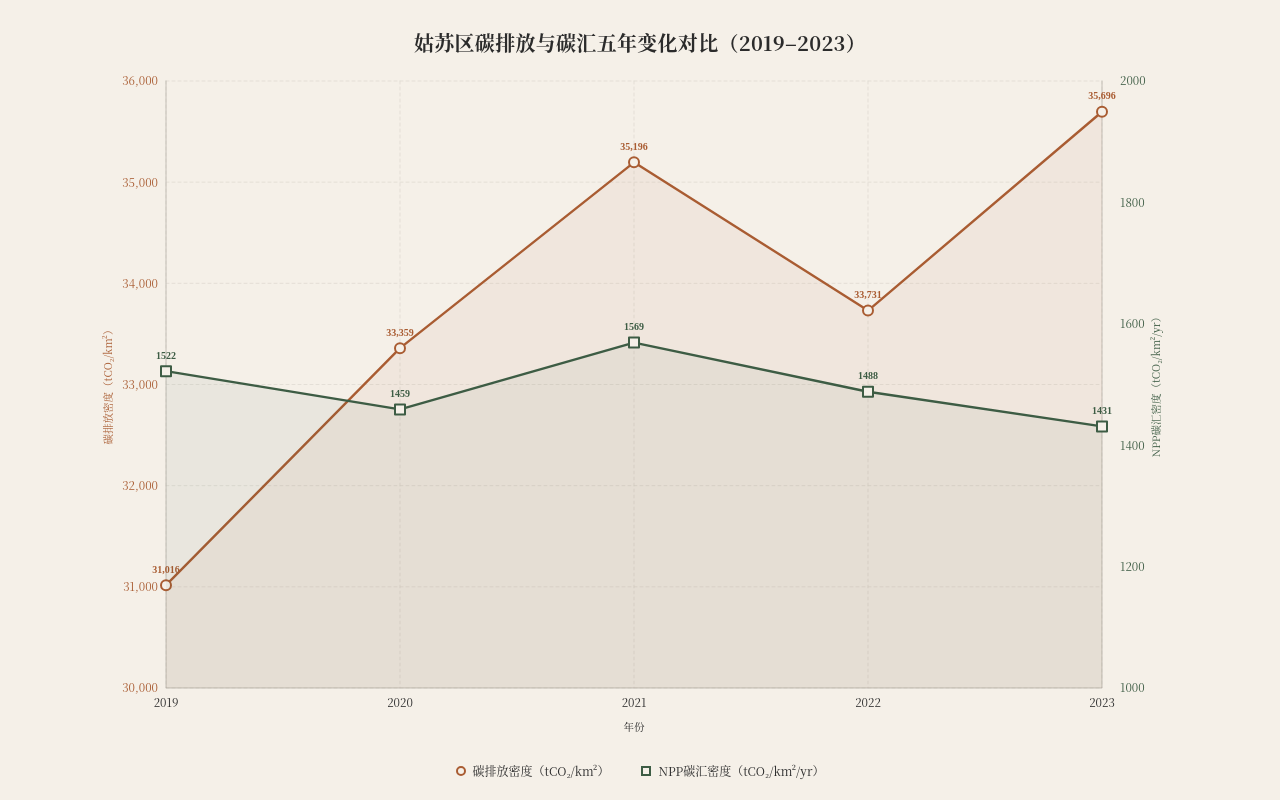
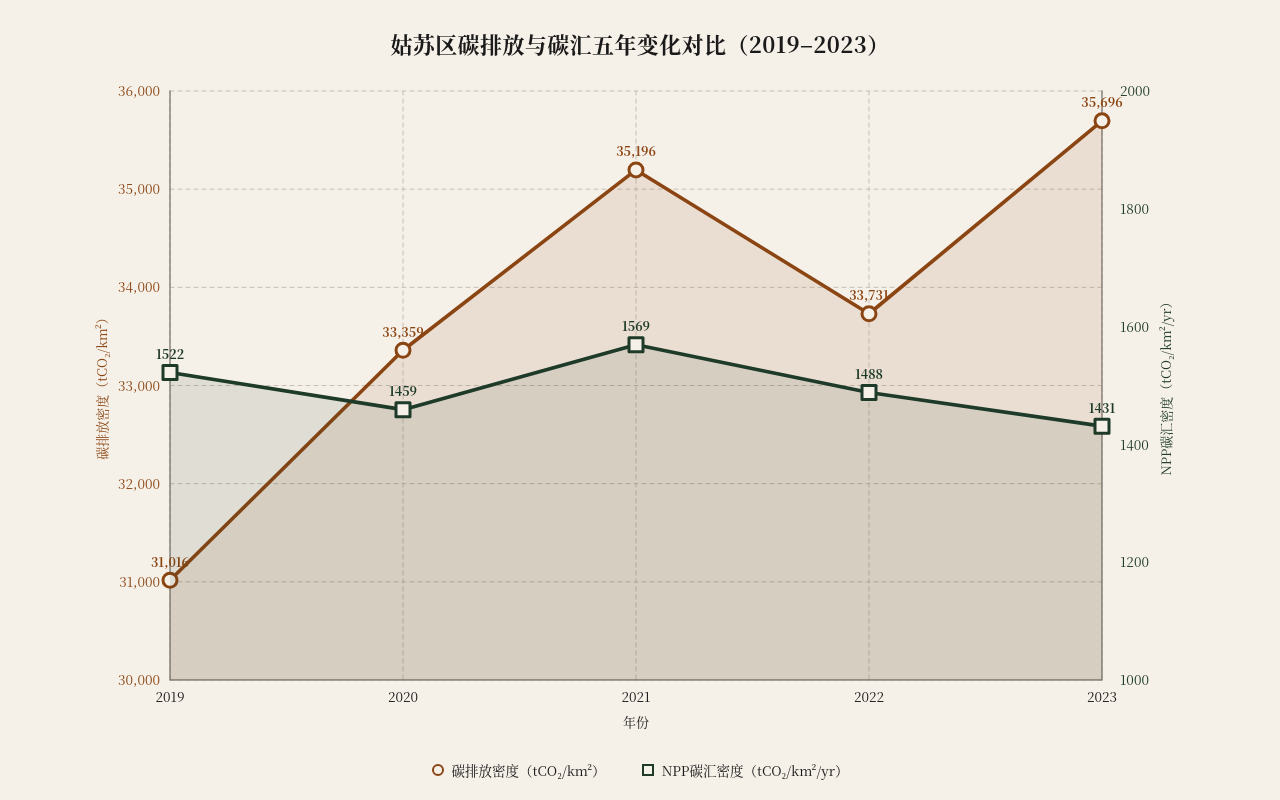
Before and after one commit to zhwal/zhwal_ersi, a website: page gusu-carbon-npp-chart/index.html in a window 1280 px wide. Drawn offline with Linux system fonts and the light colour scheme.

Commit message:
Increase Y-axis label spacing from tick marks

```diff
--- a/gusu-carbon-npp-chart/index.html
+++ b/gusu-carbon-npp-chart/index.html
@@ -7,13 +7,10 @@
 <style>
   :root {
     --bg: #F5F0E8;
-    --text: #2B2B2B;
-    --text-light: #6E6A63;
-    --grid: #D8D3CB;
-    --axis: #B8B3AB;
-    --carbon: #A95C32;
-    --npp: #3D5C44;
-    --tooltip-bg: rgba(43, 43, 43, 0.95);
+    --text: #1A1A1A;
+    --carbon: #8B4513;
+    --npp: #1E3A28;
+    --tooltip-bg: rgba(26, 26, 26, 0.95);
   }
   * { margin: 0; padding: 0; box-sizing: border-box; }
   html, body {
@@ -27,50 +24,55 @@
     overflow-x: hidden;
   }
   .title {
-    font-size: clamp(16px, 2.2vw, 20px); font-weight: 700; color: var(--text);
-    text-align: center; margin-bottom: 4px; letter-spacing: 0.3px;
+    font-size: clamp(18px, 2.5vw, 22px); font-weight: 700; color: var(--text);
+    text-align: center; margin-bottom: 8px; letter-spacing: 0.4px;
+    opacity: 0; transform: translateY(-8px);
+    animation: titleIn 0.7s 0.15s cubic-bezier(0.22, 0.61, 0.36, 1) forwards;
   }
-  .subtitle {
-    font-size: clamp(11px, 1.4vw, 12.5px); color: var(--text-light);
-    text-align: center; margin-bottom: 16px;
+  @keyframes titleIn {
+    to { opacity: 1; transform: translateY(0); }
   }
   .chart-wrap {
     position: relative; width: 100%; max-width: 1100px;
     flex: 1; min-height: 380px;
   }
   .legend-wrap {
-    display: flex; justify-content: center; gap: 32px; margin-top: 12px;
-    flex-shrink: 0;
+    display: flex; justify-content: center; gap: 36px; margin-top: 14px;
+    flex-shrink: 0; opacity: 0;
+    animation: legendIn 0.5s 1.5s cubic-bezier(0.22, 0.61, 0.36, 1) forwards;
+  }
+  @keyframes legendIn {
+    to { opacity: 1; }
   }
   .legend-item {
-    display: flex; align-items: center; gap: 7px; font-size: clamp(10.5px, 1.3vw, 12px);
-    color: var(--text); user-select: none;
+    display: flex; align-items: center; gap: 8px; font-size: clamp(12px, 1.5vw, 13.5px);
+    font-weight: 500; color: var(--text); user-select: none;
   }
   .legend-dot {
-    width: 10px; height: 10px; border-radius: 50%;
-    border: 2px solid; background: var(--bg);
+    width: 12px; height: 12px; border-radius: 50%;
+    border: 2.5px solid; background: var(--bg);
   }
   .legend-dot.carbon { border-color: var(--carbon); }
   .legend-dot.npp { border-color: var(--npp); }
   .legend-square {
-    width: 10px; height: 10px;
-    border: 2px solid var(--npp); background: var(--bg);
+    width: 12px; height: 12px;
+    border: 2.5px solid var(--npp); background: var(--bg);
   }
   canvas { display: block; width: 100%; height: 100%; }
   .tooltip {
     position: absolute; pointer-events: none; opacity: 0;
     background: var(--tooltip-bg); color: #fff;
-    border-radius: 4px; padding: 9px 13px; font-size: 12px;
-    line-height: 1.55; white-space: nowrap;
+    border-radius: 5px; padding: 10px 14px; font-size: 13px;
+    line-height: 1.6; white-space: nowrap;
     transform: translate(-50%, -112%);
-    transition: opacity 0.12s;
+    transition: opacity 0.15s;
     z-index: 10; font-family: "Noto Serif SC", "Source Han Serif SC", serif;
   }
   .tooltip::after {
     content: ''; position: absolute; bottom: -5px; left: 50%;
     transform: translateX(-50%);
-    border-left: 5px solid transparent; border-right: 5px solid transparent;
-    border-top: 5px solid var(--tooltip-bg);
+    border-left: 6px solid transparent; border-right: 6px solid transparent;
+    border-top: 6px solid var(--tooltip-bg);
   }
   .tooltip.show { opacity: 1; }
 </style>
@@ -106,34 +108,32 @@ const nppData    = [1522,  1459,  1569,  1488,  1431];
 // ============================================================
 // 样式配置
 // ============================================================
-const FONT_SERIF = '14px "Noto Serif SC", "Source Han Serif SC", "Noto Serif CJK SC", "Songti SC", SimSun, serif';
-const FONT_AXIS  = '11.5px "Noto Serif SC", "Source Han Serif SC", "Noto Serif CJK SC", "Songti SC", SimSun, serif';
-const FONT_LABEL = '10.5px "Noto Serif SC", "Source Han Serif SC", "Noto Serif CJK SC", "Songti SC", SimSun, serif';
-const FONT_TITLE = 'bold 20px "Noto Serif SC", "Source Han Serif SC", "Noto Serif CJK SC", "Songti SC", SimSun, serif';
+const FONT_AXIS   = '13.5px "Noto Serif SC", "Source Han Serif SC", "Noto Serif CJK SC", "Songti SC", SimSun, serif';
+const FONT_LABEL  = '13px "Noto Serif SC", "Source Han Serif SC", "Noto Serif CJK SC", "Songti SC", SimSun, serif';
+const FONT_POINT  = 'bold 12.5px "Noto Serif SC", "Source Han Serif SC", "Noto Serif CJK SC", "Songti SC", SimSun, serif';
 
 const COLORS = {
-  carbon: '#A95C32',
-  carbonFill: 'rgba(169, 92, 50, 0.06)',
-  npp: '#3D5C44',
-  nppFill: 'rgba(61, 92, 68, 0.06)',
-  grid: '#D8D3CB',
-  axis: '#B8B3AB',
-  text: '#2B2B2B',
-  textLight: '#6E6A63'
+  carbon:     '#8B4513',
+  carbonFill: 'rgba(139, 69, 19, 0.1)',
+  carbonGlow: 'rgba(139, 69, 19, 0.18)',
+  npp:        '#1E3A28',
+  nppFill:    'rgba(30, 58, 40, 0.1)',
+  nppGlow:    'rgba(30, 58, 40, 0.18)',
+  grid:       '#C5BFB5',
+  axis:       '#8C8780',
+  text:       '#1A1A1A',
+  hoverLine:  '#5A5550'
 };
 
-// 坐标轴范围 — 与原图一致
 const carbonRange = { min: 30000, max: 36000, step: 1000 };
 const nppRange    = { min: 1000,  max: 2000,  step: 200  };
 
-// 绘图区域边距 — 响应式缩放
-const PAD_BASE = { top: 20, right: 88, bottom: 62, left: 76 };
+const PAD_BASE = { top: 24, right: 88, bottom: 66, left: 80 };
 
 let W, H, plotL, plotR, plotT, plotB, PAD;
 let ctx, canvas, wrap, tooltip;
 let hoverIdx = -1;
-let animProgress = 0;
-let animTarget = 1;
+let animStart = 0;
 
 // ============================================================
 // 初始化
@@ -146,7 +146,8 @@ window.onload = function() {
 
   resize();
   bindEvents();
-  startAnim();
+  animStart = performance.now();
+  requestAnimationFrame(animLoop);
 };
 
 function resize() {
@@ -160,7 +161,6 @@ function resize() {
   canvas.style.height = H + 'px';
   ctx.setTransform(dpr, 0, 0, dpr, 0, 0);
 
-  // 根据宽度缩放边距
   const scale = Math.min(1, W / 920);
   PAD = {
     top:    PAD_BASE.top    * scale,
@@ -168,7 +168,6 @@ function resize() {
     bottom: PAD_BASE.bottom * scale,
     left:   PAD_BASE.left   * scale
   };
-
   plotL = PAD.left;
   plotR = W - PAD.right;
   plotT = PAD.top;
@@ -179,9 +178,8 @@ function bindEvents() {
   let raf;
   window.addEventListener('resize', () => {
     cancelAnimationFrame(raf);
-    raf = requestAnimationFrame(() => { resize(); draw(); });
+    raf = requestAnimationFrame(() => { resize(); draw(1); });
   });
-
   canvas.addEventListener('mousemove', onMouseMove);
   canvas.addEventListener('mouseleave', onMouseLeave);
 }
@@ -189,87 +187,104 @@ function bindEvents() {
 // ============================================================
 // 坐标转换
 // ============================================================
-function xOf(i) {
-  return plotL + (i / (YEARS.length - 1)) * (plotR - plotL);
-}
-function yCarbon(v) {
-  return plotB - ((v - carbonRange.min) / (carbonRange.max - carbonRange.min)) * (plotB - plotT);
-}
-function yNpp(v) {
-  return plotB - ((v - nppRange.min) / (nppRange.max - nppRange.min)) * (plotB - plotT);
+function xOf(i) { return plotL + (i / (YEARS.length - 1)) * (plotR - plotL); }
+function yCarbon(v) { return plotB - ((v - carbonRange.min) / (carbonRange.max - carbonRange.min)) * (plotB - plotT); }
+function yNpp(v) { return plotB - ((v - nppRange.min) / (nppRange.max - nppRange.min)) * (plotB - plotT); }
+
+// ============================================================
+// 缓动函数
+// ============================================================
+function easeOutCubic(t) { return 1 - Math.pow(1 - t, 3); }
+function easeOutBack(t) { const c1 = 1.70158; return 1 + (c1 + 1) * Math.pow(t - 1, 3) + c1 * Math.pow(t - 1, 2); }
+function easeOutElastic(t) {
+  if (t === 0 || t === 1) return t;
+  return Math.pow(2, -10 * t) * Math.sin((t - 1) * (2 * Math.PI) / 0.4) + 1;
 }
 
 // ============================================================
-// 动画
+// 多阶段动画系统
 // ============================================================
-function easeOutCubic(t) { return 1 - Math.pow(1 - t, 3); }
+// 阶段时间线 (ms)：
+//   0-400:    网格 + 轴线淡入
+//   300-900:  两条折线绘制
+//   700-1300: 数据点依次弹入
+//   1000-1400:数据标注依次淡入
+function animLoop(ts) {
+  const elapsed = ts - animStart;
+  const phase = Math.min(1, elapsed / 1500);
 
-function startAnim() {
-  animProgress = 0;
-  function step() {
-    animProgress += (animTarget - animProgress) * 0.07;
-    if (animTarget - animProgress < 0.002) animProgress = animTarget;
-    draw();
-    if (animProgress < animTarget) requestAnimationFrame(step);
+  // 网格 & 轴线 alpha
+  const gridAlpha = Math.min(1, elapsed / 400);
+  // 折线进度
+  const lineProg = easeOutCubic(clamp((elapsed - 300) / 600, 0, 1));
+  // 数据点进度 (逐个)
+  const pointBase = clamp((elapsed - 700) / 600, 0, 1);
+  // 标注进度
+  const labelBase = clamp((elapsed - 1000) / 400, 0, 1);
+
+  draw(gridAlpha, lineProg, pointBase, labelBase);
+
+  if (phase < 1) {
+    requestAnimationFrame(animLoop);
+  } else {
+    // 动画完成后保持最终状态
+    draw(1, 1, 1, 1);
   }
-  requestAnimationFrame(step);
 }
 
-// ============================================================
-// 绘图
-// ============================================================
-function draw() {
+function clamp(v, lo, hi) { return Math.max(lo, Math.min(hi, v)); }
+
+// 无动画重绘（resize / hover 时）
+function draw(gridAlpha, lineProg, pointBase, labelBase) {
   ctx.clearRect(0, 0, W, H);
 
-  const prog = easeOutCubic(animProgress);
-
-  drawGrid();
-  drawAxes();
-  drawAxisLabels();
-  drawCarbonLine(prog);
-  drawNppLine(prog);
+  drawGrid(gridAlpha);
+  drawAxes(gridAlpha);
+  drawAxisLabels(gridAlpha);
+  drawCarbonLine(lineProg, pointBase, labelBase);
+  drawNppLine(lineProg, pointBase, labelBase);
   drawHover();
 }
 
-function drawGrid() {
+function drawGrid(alpha) {
+  ctx.globalAlpha = alpha;
   ctx.strokeStyle = COLORS.grid;
-  ctx.lineWidth = 0.6;
-  ctx.setLineDash([3, 3]);
+  ctx.lineWidth = 1.0;
+  ctx.setLineDash([4, 4]);
 
-  // 水平网格线
   for (let v = carbonRange.min; v <= carbonRange.max; v += carbonRange.step) {
     const y = yCarbon(v);
     ctx.beginPath(); ctx.moveTo(plotL, y); ctx.lineTo(plotR, y); ctx.stroke();
   }
-
-  // 垂直网格线
   for (let i = 0; i < YEARS.length; i++) {
     const x = xOf(i);
     ctx.beginPath(); ctx.moveTo(x, plotT); ctx.lineTo(x, plotB); ctx.stroke();
   }
-
   ctx.setLineDash([]);
+  ctx.globalAlpha = 1;
 }
 
-function drawAxes() {
+function drawAxes(alpha) {
+  ctx.globalAlpha = alpha;
   ctx.strokeStyle = COLORS.axis;
-  ctx.lineWidth = 0.8;
-
-  // 左、下、右三条轴
+  ctx.lineWidth = 1.5;
   ctx.beginPath();
   ctx.moveTo(plotL, plotT); ctx.lineTo(plotL, plotB);
   ctx.lineTo(plotR, plotB); ctx.lineTo(plotR, plotT);
   ctx.stroke();
+  ctx.globalAlpha = 1;
 }
 
-function drawAxisLabels() {
+function drawAxisLabels(alpha) {
+  ctx.globalAlpha = alpha;
+
   // 左轴碳排
   ctx.fillStyle = COLORS.carbon;
   ctx.font = FONT_AXIS;
   ctx.textAlign = 'right';
   ctx.textBaseline = 'middle';
   for (let v = carbonRange.min; v <= carbonRange.max; v += carbonRange.step) {
-    ctx.fillText(v.toLocaleString(), plotL - 8, yCarbon(v));
+    ctx.fillText(v.toLocaleString(), plotL - 10, yCarbon(v));
   }
 
   // 右轴NPP
@@ -285,18 +300,18 @@ function drawAxisLabels() {
   ctx.textAlign = 'center';
   ctx.textBaseline = 'top';
   for (let i = 0; i < YEARS.length; i++) {
-    ctx.fillText(YEARS[i], xOf(i), plotB + 9);
+    ctx.fillText(YEARS[i], xOf(i), plotB + 10);
   }
 
   // X轴标题
   ctx.font = FONT_LABEL;
   ctx.fillStyle = COLORS.text;
   ctx.textBaseline = 'top';
-  ctx.fillText('年份', plotL + (plotR - plotL) / 2, plotB + 34);
+  ctx.fillText('年份', plotL + (plotR - plotL) / 2, plotB + 36);
 
   // 左轴标题
   ctx.save();
-  ctx.translate(18, plotT + (plotB - plotT) / 2);
+  ctx.translate(12, plotT + (plotB - plotT) / 2);
   ctx.rotate(-Math.PI / 2);
   ctx.font = FONT_LABEL;
   ctx.textAlign = 'center';
@@ -307,7 +322,7 @@ function drawAxisLabels() {
 
   // 右轴标题
   ctx.save();
-  ctx.translate(plotR + 54, plotT + (plotB - plotT) / 2);
+  ctx.translate(plotR + 64, plotT + (plotB - plotT) / 2);
   ctx.rotate(-Math.PI / 2);
   ctx.font = FONT_LABEL;
   ctx.textAlign = 'center';
@@ -315,96 +330,142 @@ function drawAxisLabels() {
   ctx.fillStyle = COLORS.npp;
   ctx.fillText('NPP碳汇密度（tCO₂/km²/yr）', 0, 0);
   ctx.restore();
+
+  ctx.globalAlpha = 1;
 }
 
-function drawCarbonLine(prog) {
+function drawCarbonLine(lineProg, pointBase, labelBase) {
   const pts = YEARS.map((_, i) => ({ x: xOf(i), y: yCarbon(carbonData[i]) }));
 
   // 填充面积
   ctx.fillStyle = COLORS.carbonFill;
   ctx.beginPath();
   ctx.moveTo(pts[0].x, plotB);
-  for (let i = 0; i < pts.length; i++) {
-    const px = pts[0].x + (pts[i].x - pts[0].x) * prog;
-    ctx.lineTo(px, pts[i].y);
+  const lastI = Math.min(YEARS.length - 1, Math.floor(lineProg * (YEARS.length - 1)) + 1);
+  for (let i = 0; i < YEARS.length; i++) {
+    if (i > lastI) break;
+    const segProg = clamp((lineProg * (YEARS.length - 1) - (i - 1)), 0, 1);
+    const px = i === 0 ? pts[0].x : pts[i - 1].x + (pts[i].x - pts[i - 1].x) * segProg;
+    const py = i === 0 ? pts[0].y : pts[i - 1].y + (pts[i].y - pts[i - 1].y) * segProg;
+    ctx.lineTo(px, py);
   }
-  const lastX = pts[0].x + (pts[pts.length - 1].x - pts[0].x) * prog;
-  ctx.lineTo(lastX, plotB);
+  const endX = pts[0].x + (pts[pts.length - 1].x - pts[0].x) * lineProg;
+  ctx.lineTo(endX, plotB);
   ctx.closePath();
   ctx.fill();
 
   // 折线
   ctx.strokeStyle = COLORS.carbon;
-  ctx.lineWidth = 2.4;
+  ctx.lineWidth = 3.6;
   ctx.lineJoin = 'round';
   ctx.lineCap = 'round';
   ctx.beginPath();
-  for (let i = 0; i < pts.length; i++) {
-    const px = pts[0].x + (pts[i].x - pts[0].x) * prog;
-    if (i === 0) ctx.moveTo(px, pts[i].y);
-    else ctx.lineTo(px, pts[i].y);
+  for (let i = 0; i < YEARS.length; i++) {
+    if (i > lastI) break;
+    const segProg = clamp((lineProg * (YEARS.length - 1) - (i - 1)), 0, 1);
+    const px = i === 0 ? pts[0].x : pts[i - 1].x + (pts[i].x - pts[i - 1].x) * segProg;
+    const py = i === 0 ? pts[0].y : pts[i - 1].y + (pts[i].y - pts[i - 1].y) * segProg;
+    if (i === 0) ctx.moveTo(px, py);
+    else ctx.lineTo(px, py);
   }
   ctx.stroke();
 
-  // 数据点 + 标注
-  for (let i = 0; i < pts.length; i++) {
-    const px = pts[0].x + (pts[i].x - pts[0].x) * prog;
-    drawHollowCircle(px, pts[i].y, COLORS.carbon, i === hoverIdx ? 6.5 : 5);
+  // 数据点 + 标注（逐个弹入）
+  for (let i = 0; i < YEARS.length; i++) {
+    const px = pts[i].x;
+    const py = pts[i].y;
+    const pi = clamp((pointBase * YEARS.length - i) * 2, 0, 1);
+    if (pi <= 0) continue;
 
-    // 数值在点上方
+    const scale = easeOutBack(pi);
+    const alpha = easeOutCubic(pi);
+    const sr = (i === hoverIdx ? 8.5 : 7) * scale;
+
+    ctx.globalAlpha = alpha;
+    drawHollowCircle(px, py, COLORS.carbon, sr);
+
+    // 标注
+    const li = clamp((labelBase * YEARS.length - i) * 2.5, 0, 1);
+    if (li > 0) {
+      ctx.globalAlpha = easeOutCubic(li);
       ctx.fillStyle = COLORS.carbon;
-    ctx.font = 'bold 10px "Noto Serif SC", "Source Han Serif SC", serif';
+      ctx.font = FONT_POINT;
       ctx.textAlign = 'center';
       ctx.textBaseline = 'bottom';
-    ctx.fillText(carbonData[i].toLocaleString(), px, pts[i].y - 10);
+      ctx.fillText(carbonData[i].toLocaleString(), px, py - 12);
     }
   }
+  ctx.globalAlpha = 1;
+}
 
-function drawNppLine(prog) {
+function drawNppLine(lineProg, pointBase, labelBase) {
   const pts = YEARS.map((_, i) => ({ x: xOf(i), y: yNpp(nppData[i]) }));
 
   // 填充面积
   ctx.fillStyle = COLORS.nppFill;
   ctx.beginPath();
   ctx.moveTo(pts[0].x, plotB);
-  for (let i = 0; i < pts.length; i++) {
-    const px = pts[0].x + (pts[i].x - pts[0].x) * prog;
-    ctx.lineTo(px, pts[i].y);
+  const lastI = Math.min(YEARS.length - 1, Math.floor(lineProg * (YEARS.length - 1)) + 1);
+  for (let i = 0; i < YEARS.length; i++) {
+    if (i > lastI) break;
+    const segProg = clamp((lineProg * (YEARS.length - 1) - (i - 1)), 0, 1);
+    const px = i === 0 ? pts[0].x : pts[i - 1].x + (pts[i].x - pts[i - 1].x) * segProg;
+    const py = i === 0 ? pts[0].y : pts[i - 1].y + (pts[i].y - pts[i - 1].y) * segProg;
+    ctx.lineTo(px, py);
   }
-  const lastX = pts[0].x + (pts[pts.length - 1].x - pts[0].x) * prog;
-  ctx.lineTo(lastX, plotB);
+  const endX = pts[0].x + (pts[pts.length - 1].x - pts[0].x) * lineProg;
+  ctx.lineTo(endX, plotB);
   ctx.closePath();
   ctx.fill();
 
   // 折线
   ctx.strokeStyle = COLORS.npp;
-  ctx.lineWidth = 2.4;
+  ctx.lineWidth = 3.6;
+  ctx.lineJoin = 'round';
+  ctx.lineCap = 'round';
   ctx.beginPath();
-  for (let i = 0; i < pts.length; i++) {
-    const px = pts[0].x + (pts[i].x - pts[0].x) * prog;
-    if (i === 0) ctx.moveTo(px, pts[i].y);
-    else ctx.lineTo(px, pts[i].y);
+  for (let i = 0; i < YEARS.length; i++) {
+    if (i > lastI) break;
+    const segProg = clamp((lineProg * (YEARS.length - 1) - (i - 1)), 0, 1);
+    const px = i === 0 ? pts[0].x : pts[i - 1].x + (pts[i].x - pts[i - 1].x) * segProg;
+    const py = i === 0 ? pts[0].y : pts[i - 1].y + (pts[i].y - pts[i - 1].y) * segProg;
+    if (i === 0) ctx.moveTo(px, py);
+    else ctx.lineTo(px, py);
   }
   ctx.stroke();
 
   // 数据点 + 标注
-  for (let i = 0; i < pts.length; i++) {
-    const px = pts[0].x + (pts[i].x - pts[0].x) * prog;
-    drawHollowSquare(px, pts[i].y, COLORS.npp, i === hoverIdx ? 6.5 : 5);
+  for (let i = 0; i < YEARS.length; i++) {
+    const px = pts[i].x;
+    const py = pts[i].y;
+    const pi = clamp((pointBase * YEARS.length - i) * 2, 0, 1);
+    if (pi <= 0) continue;
 
+    const scale = easeOutBack(pi);
+    const alpha = easeOutCubic(pi);
+    const ss = (i === hoverIdx ? 8.5 : 7) * scale;
+
+    ctx.globalAlpha = alpha;
+    drawHollowSquare(px, py, COLORS.npp, ss);
+
+    const li = clamp((labelBase * YEARS.length - i) * 2.5, 0, 1);
+    if (li > 0) {
+      ctx.globalAlpha = easeOutCubic(li);
       ctx.fillStyle = COLORS.npp;
-    ctx.font = 'bold 10px "Noto Serif SC", "Source Han Serif SC", serif';
+      ctx.font = FONT_POINT;
       ctx.textAlign = 'center';
       ctx.textBaseline = 'bottom';
-    ctx.fillText(nppData[i].toString(), px, pts[i].y - 10);
+      ctx.fillText(nppData[i].toString(), px, py - 12);
     }
+  }
+  ctx.globalAlpha = 1;
 }
 
 function drawHollowCircle(cx, cy, color, r) {
   ctx.fillStyle = '#F5F0E8';
   ctx.beginPath(); ctx.arc(cx, cy, r, 0, Math.PI * 2); ctx.fill();
   ctx.strokeStyle = color;
-  ctx.lineWidth = 2.0;
+  ctx.lineWidth = 3.0;
   ctx.beginPath(); ctx.arc(cx, cy, r, 0, Math.PI * 2); ctx.stroke();
 }
 
@@ -413,7 +474,7 @@ function drawHollowSquare(cx, cy, color, size) {
   ctx.fillStyle = '#F5F0E8';
   ctx.fillRect(cx - size, cy - size, s, s);
   ctx.strokeStyle = color;
-  ctx.lineWidth = 2.0;
+  ctx.lineWidth = 3.0;
   ctx.strokeRect(cx - size, cy - size, s, s);
 }
 
@@ -422,21 +483,24 @@ function drawHover() {
   const x = xOf(hoverIdx);
 
   // 垂直虚线
-  ctx.strokeStyle = '#999';
-  ctx.lineWidth = 0.7;
-  ctx.setLineDash([4, 4]);
+  ctx.strokeStyle = COLORS.hoverLine;
+  ctx.lineWidth = 0.8;
+  ctx.setLineDash([5, 4]);
   ctx.beginPath(); ctx.moveTo(x, plotT); ctx.lineTo(x, plotB); ctx.stroke();
   ctx.setLineDash([]);
 
-  // 高亮光晕
+  // 光晕
   const cx = xOf(hoverIdx);
   drawHalo(cx, yCarbon(carbonData[hoverIdx]), COLORS.carbon);
   drawHalo(cx, yNpp(nppData[hoverIdx]), COLORS.npp);
 }
 
 function drawHalo(cx, cy, color) {
-  ctx.fillStyle = color + '22';
-  ctx.beginPath(); ctx.arc(cx, cy, 14, 0, Math.PI * 2); ctx.fill();
+  const grad = ctx.createRadialGradient(cx, cy, 4, cx, cy, 18);
+  grad.addColorStop(0, color + '44');
+  grad.addColorStop(1, color + '00');
+  ctx.fillStyle = grad;
+  ctx.beginPath(); ctx.arc(cx, cy, 18, 0, Math.PI * 2); ctx.fill();
 }
 
 // ============================================================
@@ -448,7 +512,7 @@ function onMouseMove(e) {
   const my = e.clientY - rect.top;
 
   let found = -1;
-  let minDist = 60;
+  let minDist = 70;
   for (let i = 0; i < YEARS.length; i++) {
     const x = xOf(i);
     const yc = yCarbon(carbonData[i]);
@@ -468,8 +532,7 @@ function onMouseMove(e) {
         '<span style="color:#88D088">■ NPP碳汇密度：' + nppData[found] + ' tCO₂/km²/yr</span>';
       tooltip.classList.add('show');
       let tx = xOf(found);
-      let ty = Math.min(yCarbon(carbonData[found]), yNpp(nppData[found])) - 12;
-      // 边界修正
+      let ty = Math.min(yCarbon(carbonData[found]), yNpp(nppData[found])) - 14;
       const tw = tooltip.offsetWidth || 200;
       if (tx < tw / 2 + 10) tx = tw / 2 + 10;
       if (tx > W - tw / 2 - 10) tx = W - tw / 2 - 10;
@@ -479,14 +542,14 @@ function onMouseMove(e) {
     } else {
       tooltip.classList.remove('show');
     }
-    draw();
+    draw(1, 1, 1, 1);
   }
 }
 
 function onMouseLeave() {
   hoverIdx = -1;
   tooltip.classList.remove('show');
-  draw();
+  draw(1, 1, 1, 1);
 }
 </script>
 </body>
```
Lines whose indentation alone changed are shown as unchanged.
